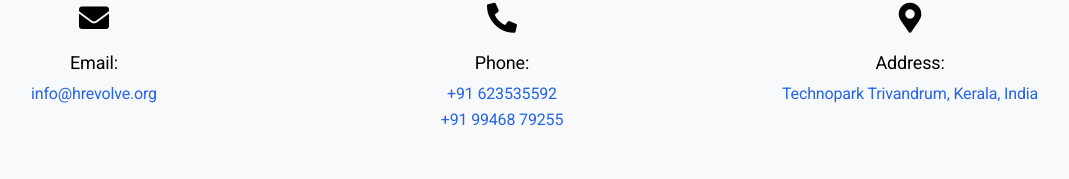
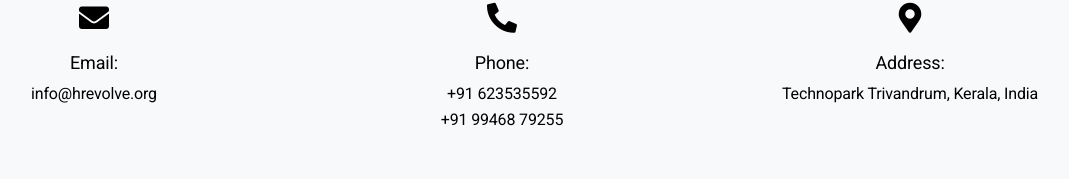
Before and after one commit to gtech-mulearn/HREvolve, a Next.js app: page / in a window 1280 px wide. Shown: the part 2560-2739 px from the top of the page, without its empty margins (138-1207 px from the left). Built offline with nearby package versions, Linux system fonts and the light colour scheme; no server answers.

Commit message:
Fixed nvbar styles

```diff
--- a/app/auth/signin/page.tsx
+++ b/app/auth/signin/page.tsx
@@ -113,7 +113,7 @@ export default function SignIn() {
             <button
               type="submit"
               disabled={isLoading}
-              className="group relative w-full flex justify-center py-2 px-4 border border-transparent text-sm font-medium rounded-md text-white bg-black hover:bg-gray-800 focus:outline-none focus:ring-2 focus:ring-offset-2 focus:ring-black disabled:opacity-50"
+              className="group relative w-full flex justify-center py-2 px-4 border border-transparent text-sm font-medium rounded-md text-white bg-black hover:scale-105 focus:outline-none focus:ring-2 focus:ring-offset-2 focus:ring-black disabled:opacity-50 transition-transform duration-200 ease-out"
             >
               {isLoading ? 'Signing in...' : 'Sign in'}
             </button>
@@ -133,7 +133,7 @@ export default function SignIn() {
               <button
                 type="button"
                 onClick={handleGoogleSignIn}
-                className="w-full inline-flex justify-center py-2 px-4 border border-gray-300 rounded-md shadow-sm bg-white text-sm font-medium text-gray-500 hover:bg-gray-50"
+                className="w-full inline-flex justify-center py-2 px-4 border border-gray-300 rounded-md shadow-sm bg-white text-sm font-medium text-gray-500 hover:scale-105 transition-transform duration-200 ease-out"
               >
                 <svg className="w-5 h-5" viewBox="0 0 24 24">
                   <path fill="currentColor" d="M22.56 12.25c0-.78-.07-1.53-.2-2.25H12v4.26h5.92c-.26 1.37-1.04 2.53-2.21 3.31v2.77h3.57c2.08-1.92 3.28-4.74 3.28-8.09z"/>
--- a/app/auth/signup/page.tsx
+++ b/app/auth/signup/page.tsx
@@ -195,7 +195,7 @@ export default function SignUp() {
             <button
               type="submit"
               disabled={isLoading}
-              className="group relative w-full flex justify-center py-2 px-4 border border-transparent text-sm font-medium rounded-md text-white bg-black hover:bg-gray-800 focus:outline-none focus:ring-2 focus:ring-offset-2 focus:ring-black disabled:opacity-50"
+              className="group relative w-full flex justify-center py-2 px-4 border border-transparent text-sm font-medium rounded-md text-white bg-black hover:scale-105 focus:outline-none focus:ring-2 focus:ring-offset-2 focus:ring-black disabled:opacity-50 transition-transform duration-200 ease-out"
             >
               {isLoading ? 'Creating account...' : 'Create account'}
             </button>
@@ -215,7 +215,7 @@ export default function SignUp() {
               <button
                 type="button"
                 onClick={handleGoogleSignIn}
-                className="w-full inline-flex justify-center py-2 px-4 border border-gray-300 rounded-md shadow-sm bg-white text-sm font-medium text-gray-500 hover:bg-gray-50"
+                className="w-full inline-flex justify-center py-2 px-4 border border-gray-300 rounded-md shadow-sm bg-white text-sm font-medium text-gray-500 hover:scale-105 transition-transform duration-200 ease-out"
               >
                 <svg className="w-5 h-5" viewBox="0 0 24 24">
                   <path fill="currentColor" d="M22.56 12.25c0-.78-.07-1.53-.2-2.25H12v4.26h5.92c-.26 1.37-1.04 2.53-2.21 3.31v2.77h3.57c2.08-1.92 3.28-4.74 3.28-8.09z"/>
--- a/app/globals.css
+++ b/app/globals.css
@@ -44,6 +44,17 @@
     color: var(--text-secondary);
   }
 
+  /* Override default link colors - ensure no blue */
+  a {
+    color: inherit !important;
+    text-decoration: none !important;
+  }
+
+  /* Specific override for contact links */
+  a[href^="mailto:"], a[href^="tel:"], a[href^="https://maps"] {
+    color: inherit !important;
+  }
+
   @media (max-width: 768px) {
     h1 { font-size: 2.5rem; }
     h2 { font-size: 1.875rem; }
@@ -79,9 +90,9 @@
   --border-color: #dee2e6;
   --border-custom: #dee2e6;
   --shadow-color: rgba(0, 0, 0, 0.1);
-  --accent-color: #007bff;
-  --accent-hover: #0056b3;
-  --accent: #007bff;
+  --accent-color: #000000;
+  --accent-hover: #374151;
+  --accent: #000000;
 }
 
 /* Dark theme */
@@ -95,9 +106,9 @@
   --border-color: #404040;
   --border-custom: #404040;
   --shadow-color: rgba(255, 255, 255, 0.1);
-  --accent-color: #4a90e2;
-  --accent-hover: #357abd;
-  --accent: #4a90e2;
+  --accent-color: #ffffff;
+  --accent-hover: #d1d5db;
+  --accent: #ffffff;
 }
 
 /* Professional component styles */
@@ -179,7 +190,7 @@
   }
 
   .nav-link:hover {
-    color: var(--accent);
+    color: var(--text-secondary) !important;
   }
 
   /* Default state (transparent header) - bright white text and no border - ONLY on main page with hero */
@@ -193,7 +204,7 @@
   }
 
   .main-page header:not(.header-scrolled) .nav-link:hover {
-    color: #60a5fa !important;
+    color: #d1d5db !important;
   }
 
   /* Preserve original colors for images and logos */
--- a/app/page.tsx
+++ b/app/page.tsx
@@ -327,23 +327,23 @@ export default function Home() {
               <i className="fas fa-envelope text-2xl sm:text-3xl text-primary"></i>
               <div className="text-center">
                 <p className="text-base sm:text-lg text-primary mb-1">Email:</p>
-                <a href="mailto:info@hrevolve.org" className="text-blue-600 hover:text-blue-800 transition-colors duration-300 text-sm sm:text-base break-all">info@hrevolve.org</a>
+                <a href="mailto:info@hrevolve.org" className="!text-black dark:!text-white hover:!text-gray-700 dark:hover:!text-gray-300 transition-colors duration-300 text-sm sm:text-base break-all no-underline">info@hrevolve.org</a>
               </div>
             </div>
             <div className="flex flex-col items-center gap-3 sm:gap-4 p-4">
               <i className="fas fa-phone-alt text-2xl sm:text-3xl text-primary"></i>
               <div className="text-center">
                 <p className="text-base sm:text-lg text-primary mb-1">Phone:</p>
-                <a href="tel:+91 623535592" className="text-blue-600 hover:text-blue-800 transition-colors duration-300 text-sm sm:text-base">+91 623535592</a>
+                <a href="tel:+91 623535592" className="!text-black dark:!text-white hover:!text-gray-700 dark:hover:!text-gray-300 transition-colors duration-300 text-sm sm:text-base no-underline">+91 623535592</a>
                 <br />
-                <a href="tel:+91 99468 79255" className="text-blue-600 hover:text-blue-800 transition-colors duration-300 text-sm sm:text-base">+91 99468 79255</a>
+                <a href="tel:+91 99468 79255" className="!text-black dark:!text-white hover:!text-gray-700 dark:hover:!text-gray-300 transition-colors duration-300 text-sm sm:text-base no-underline">+91 99468 79255</a>
               </div>
             </div>
             <div className="flex flex-col items-center gap-3 sm:gap-4 p-4">
               <i className="fas fa-map-marker-alt text-2xl sm:text-3xl text-primary"></i>
               <div className="text-center">
                 <p className="text-base sm:text-lg text-primary mb-1">Address:</p>
-                <a href="https://maps.app.goo.gl/QSXn2bYVzeQwVpDj9" className="text-blue-600 hover:text-blue-800 transition-colors duration-300 text-sm sm:text-base">
+                <a href="https://maps.app.goo.gl/QSXn2bYVzeQwVpDj9" className="!text-black dark:!text-white hover:!text-gray-700 dark:hover:!text-gray-300 transition-colors duration-300 text-sm sm:text-base no-underline">
                   Technopark Trivandrum, Kerala, India</a>
               </div>
             </div>
@@ -405,13 +405,13 @@ export default function Home() {
             <h3 className="text-base sm:text-lg font-bold mb-4 text-primary">Get in Touch</h3>
             <div className="space-y-2 text-sm">
               <p className="text-secondary break-all">
-                Email: <a href="mailto:info@hrevolve.org" className="text-blue-600 hover:text-blue-800 transition-colors duration-300">info@hrevolve.org</a>
+                Email: <a href="mailto:info@hrevolve.org" className="!text-black dark:!text-white hover:!text-gray-700 dark:hover:!text-gray-300 transition-colors duration-300 no-underline">info@hrevolve.org</a>
               </p>
               <p className="text-secondary">
-                Phone: <a href="tel:+91 6235355926" className="text-blue-600 hover:text-blue-800 transition-colors duration-300">+91 6235355926</a> / <a href="tel:+91 99468 79255" className="text-blue-600 hover:text-blue-800 transition-colors duration-300">+91 99468 79255</a>
+                Phone: <a href="tel:+91 6235355926" className="!text-black dark:!text-white hover:!text-gray-700 dark:hover:!text-gray-300 transition-colors duration-300 no-underline">+91 6235355926</a> / <a href="tel:+91 99468 79255" className="!text-black dark:!text-white hover:!text-gray-700 dark:hover:!text-gray-300 transition-colors duration-300 no-underline">+91 99468 79255</a>
               </p>
               <p className="text-secondary mb-4">
-                Address: <a href="https://maps.app.goo.gl/QSXn2bYVzeQwVpDj9" className="text-blue-600 hover:text-blue-800 transition-colors duration-300">
+                Address: <a href="https://maps.app.goo.gl/QSXn2bYVzeQwVpDj9" className="!text-black dark:!text-white hover:!text-gray-700 dark:hover:!text-gray-300 transition-colors duration-300 no-underline">
                   Technopark Trivandrum, Kerala, India</a>
               </p>
 
--- a/components/UserButton.tsx
+++ b/components/UserButton.tsx
@@ -15,7 +15,7 @@ export default function UserButton() {
     return (
       <button
         onClick={() => signIn()}
-        className="nav-link p-2 rounded-full transition-all duration-300 ease-out hover:bg-black/10 dark:hover:bg-white/10 text-sm font-medium"
+        className="nav-link p-2 transition-all duration-300 ease-out hover:scale-110 text-sm font-medium"
       >
         Sign In
       </button>
```
